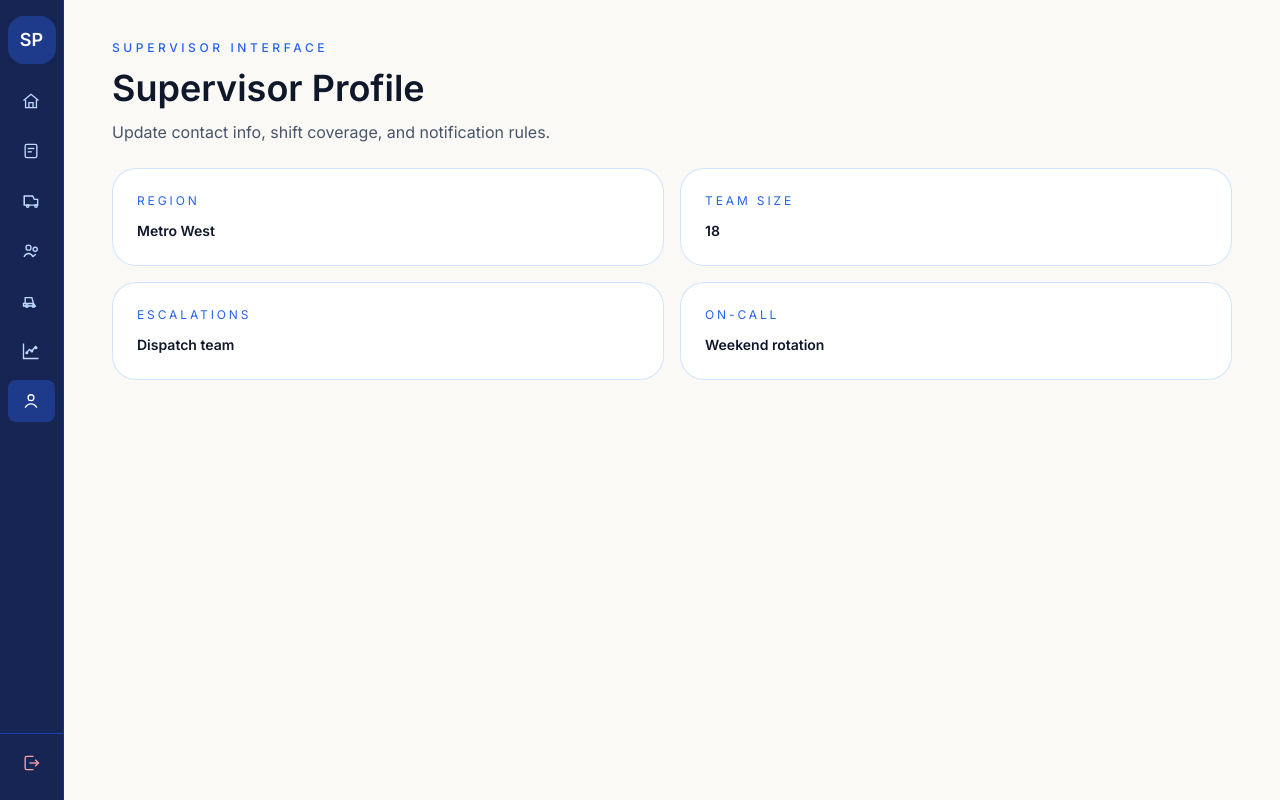
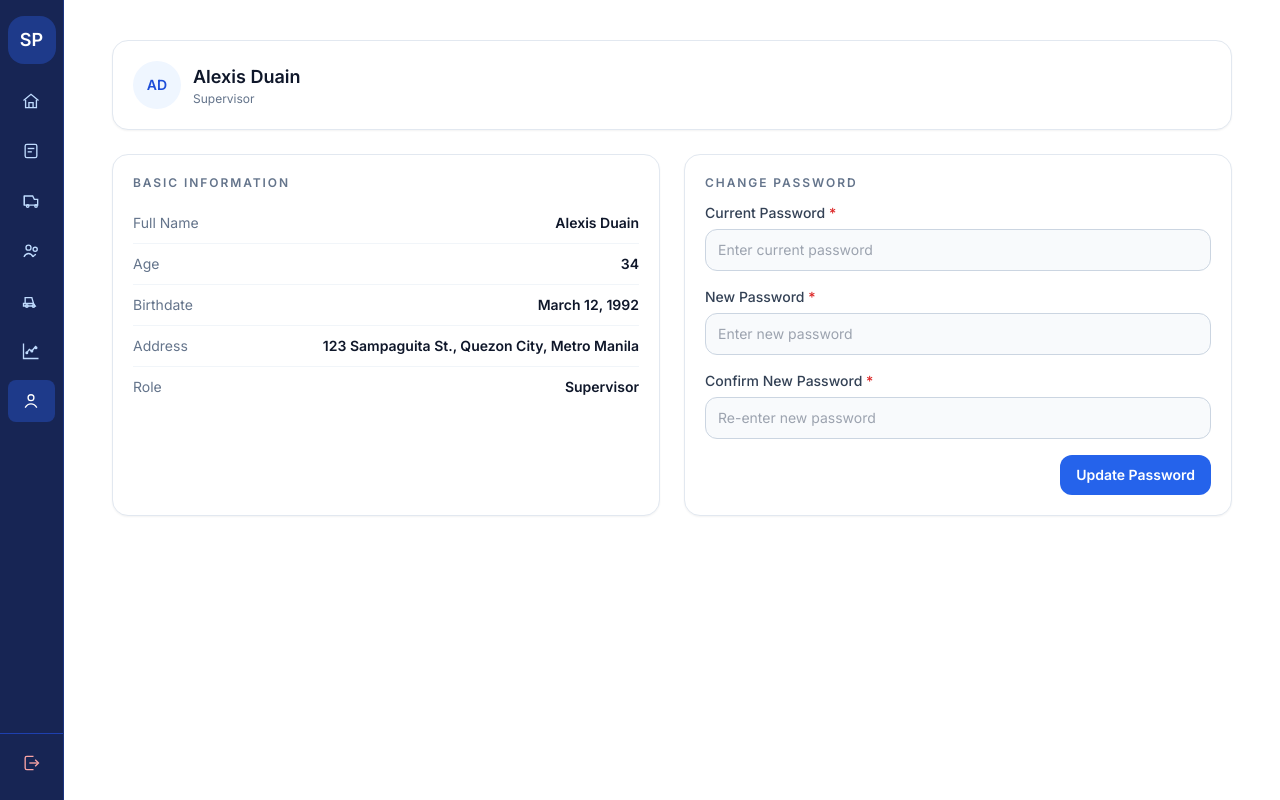
Before and after one commit to Rowkiduyan/drivewise-system, a React (Vite) app: page /supervisor/profile in a window 1280 px wide. Built offline with nearby package versions, Linux system fonts and the light colour scheme; no server answers.

Commit message:
feat(Supervisor): improved SupCrewProfile and SupProfile UI

```diff
--- a/src/pages/SupProfile.jsx
+++ b/src/pages/SupProfile.jsx
@@ -1,41 +1,161 @@
+import { useState } from "react";
 import SupLayout from "../layout/SupLayout.jsx";
 
+// ---------------------------------------------------------------------------
+// Dummy supervisor profile — frontend only, no backend/API/database.
+// ---------------------------------------------------------------------------
+
+const MOCK_SUPERVISOR = {
+  fullName: "Alexis Duain",
+  age: 34,
+  birthdate: "March 12, 1992",
+  address: "123 Sampaguita St., Quezon City, Metro Manila",
+  role: "Supervisor",
+};
+
+function getInitials(fullName) {
+  const parts = fullName.trim().split(" ");
+  const first = parts[0]?.charAt(0) || "";
+  const last = parts.length > 1 ? parts[parts.length - 1].charAt(0) : "";
+  return (first + last).toUpperCase() || "?";
+}
+
+function SectionCard({ title, children }) {
+  return (
+    <section className="rounded-2xl border border-slate-200 bg-white p-4 shadow-sm sm:p-5">
+      <h2 className="text-xs font-semibold uppercase tracking-[0.16em] text-slate-500">
+        {title}
+      </h2>
+      <div className="mt-3">{children}</div>
+    </section>
+  );
+}
+
+function InfoRow({ label, value }) {
+  return (
+    <div className="flex items-center justify-between gap-3 border-b border-slate-100 py-2.5 last:border-0">
+      <span className="text-sm text-slate-500">{label}</span>
+      <span className="text-sm font-semibold text-slate-900">{value}</span>
+    </div>
+  );
+}
+
+function PasswordField({ id, label, value, onChange, placeholder }) {
+  return (
+    <div>
+      <label className="block text-sm font-medium text-slate-700" htmlFor={id}>
+        {label} <span className="text-red-600">*</span>
+      </label>
+      <input
+        id={id}
+        type="password"
+        required
+        value={value}
+        onChange={(event) => onChange(event.target.value)}
+        placeholder={placeholder}
+        className="mt-1.5 w-full rounded-xl border border-slate-300 bg-slate-50 px-3 py-2.5 text-sm text-slate-900 outline-none transition focus:border-blue-400 focus:bg-white focus:ring-2 focus:ring-blue-100"
+      />
+    </div>
+  );
+}
+
 function SupProfile() {
+  const [currentPassword, setCurrentPassword] = useState("");
+  const [newPassword, setNewPassword] = useState("");
+  const [confirmPassword, setConfirmPassword] = useState("");
+  const [formError, setFormError] = useState("");
+  const [formSuccess, setFormSuccess] = useState("");
+
+  const handleChangePassword = (event) => {
+    event.preventDefault();
+    setFormSuccess("");
+
+    if (!currentPassword || !newPassword || !confirmPassword) {
+      setFormError("Please fill in all password fields.");
+      return;
+    }
+    if (newPassword.length < 8) {
+      setFormError("New password must be at least 8 characters.");
+      return;
+    }
+    if (newPassword !== confirmPassword) {
+      setFormError("New password and confirmation do not match.");
+      return;
+    }
+
+    setFormError("");
+    setFormSuccess("Password updated successfully.");
+    setCurrentPassword("");
+    setNewPassword("");
+    setConfirmPassword("");
+  };
+
   return (
-    <SupLayout title="Supervisor Profile" background={null} bg="bg-[#FAF9F6]">
-      <div className="flex flex-col gap-6">
-        {/* Header Section */}
-        <header className="space-y-2 md:space-y-3">
-          <p className="text-xs uppercase tracking-[0.3em] text-blue-600 font-medium">
-            Supervisor Interface
-          </p>
-          <h1 className="text-2xl sm:text-3xl md:text-4xl font-semibold leading-tight text-slate-900">
-            Supervisor Profile
-          </h1>
-          <p className="max-w-3xl text-sm md:text-base text-slate-600 leading-relaxed">
-            Update contact info, shift coverage, and notification rules.
-          </p>
-        </header>
+    <SupLayout title="Supervisor Profile" background={null} bg="bg-white">
+      <div className="flex flex-col gap-6 pb-10">
+        {/* Identity strip */}
+        <section className="rounded-2xl border border-slate-200 bg-white p-4 shadow-sm sm:p-5">
+          <div className="flex items-center gap-3">
+            <div className="flex h-12 w-12 shrink-0 items-center justify-center rounded-full bg-blue-50 text-sm font-semibold text-blue-700">
+              {getInitials(MOCK_SUPERVISOR.fullName)}
+            </div>
+            <div>
+              <p className="text-base font-semibold text-slate-900 sm:text-lg">
+                {MOCK_SUPERVISOR.fullName}
+              </p>
+              <p className="text-xs text-slate-500">{MOCK_SUPERVISOR.role}</p>
+            </div>
+          </div>
+        </section>
 
-        <div className="grid gap-4 sm:grid-cols-2">
-          {[
-            { label: "Region", value: "Metro West" },
-            { label: "Team size", value: "18" },
-            { label: "Escalations", value: "Dispatch team" },
-            { label: "On-call", value: "Weekend rotation" },
-          ].map((item) => (
-            <div
-              key={item.label}
-              className="rounded-3xl border border-blue-200/70 bg-white p-6"
-            >
-              <p className="text-xs uppercase tracking-[0.24em] text-blue-600">
-                {item.label}
-              </p>
-              <p className="mt-3 text-sm font-semibold text-slate-900">
-                {item.value}
-              </p>
+        <div className="grid gap-6 lg:grid-cols-2">
+          <SectionCard title="Basic Information">
+            <div>
+              <InfoRow label="Full Name" value={MOCK_SUPERVISOR.fullName} />
+              <InfoRow label="Age" value={MOCK_SUPERVISOR.age} />
+              <InfoRow label="Birthdate" value={MOCK_SUPERVISOR.birthdate} />
+              <InfoRow label="Address" value={MOCK_SUPERVISOR.address} />
+              <InfoRow label="Role" value={MOCK_SUPERVISOR.role} />
             </div>
-          ))}
+          </SectionCard>
+
+          <SectionCard title="Change Password">
+            <form onSubmit={handleChangePassword} className="flex flex-col gap-4">
+              <PasswordField
+                id="current-password"
+                label="Current Password"
+                value={currentPassword}
+                onChange={setCurrentPassword}
+                placeholder="Enter current password"
+              />
+              <PasswordField
+                id="new-password"
+                label="New Password"
+                value={newPassword}
+                onChange={setNewPassword}
+                placeholder="Enter new password"
+              />
+              <PasswordField
+                id="confirm-password"
+                label="Confirm New Password"
+                value={confirmPassword}
+                onChange={setConfirmPassword}
+                placeholder="Re-enter new password"
+              />
+
+              {formError && <p className="text-sm text-red-600">{formError}</p>}
+              {formSuccess && <p className="text-sm text-emerald-600">{formSuccess}</p>}
+
+              <div className="flex justify-end">
+                <button
+                  type="submit"
+                  className="rounded-xl bg-blue-600 px-4 py-2.5 text-sm font-semibold text-white transition hover:bg-blue-700"
+                >
+                  Update Password
+                </button>
+              </div>
+            </form>
+          </SectionCard>
         </div>
       </div>
     </SupLayout>
```
Also changed, not shown: src/pages/SupCrewProfile.jsx (+29 -23 lines).
